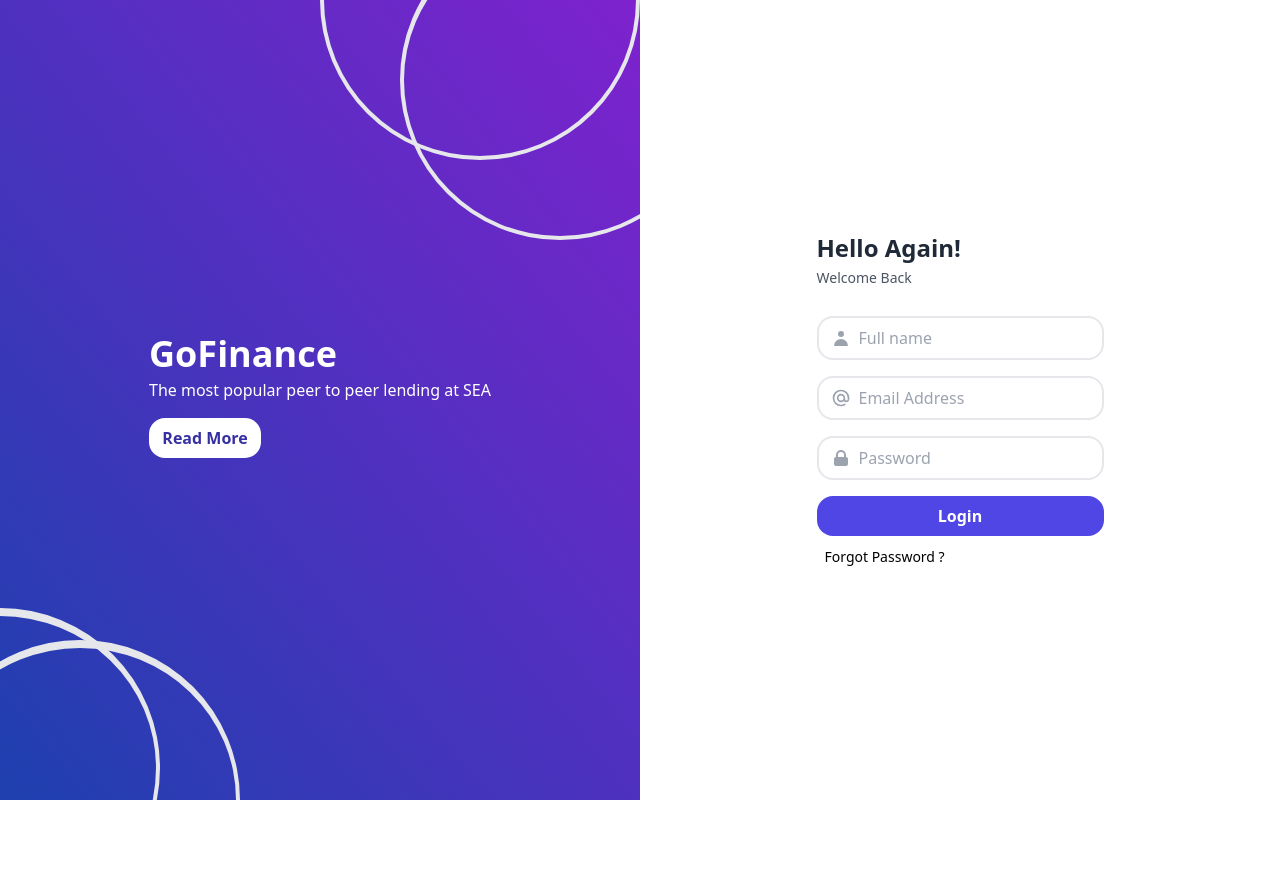
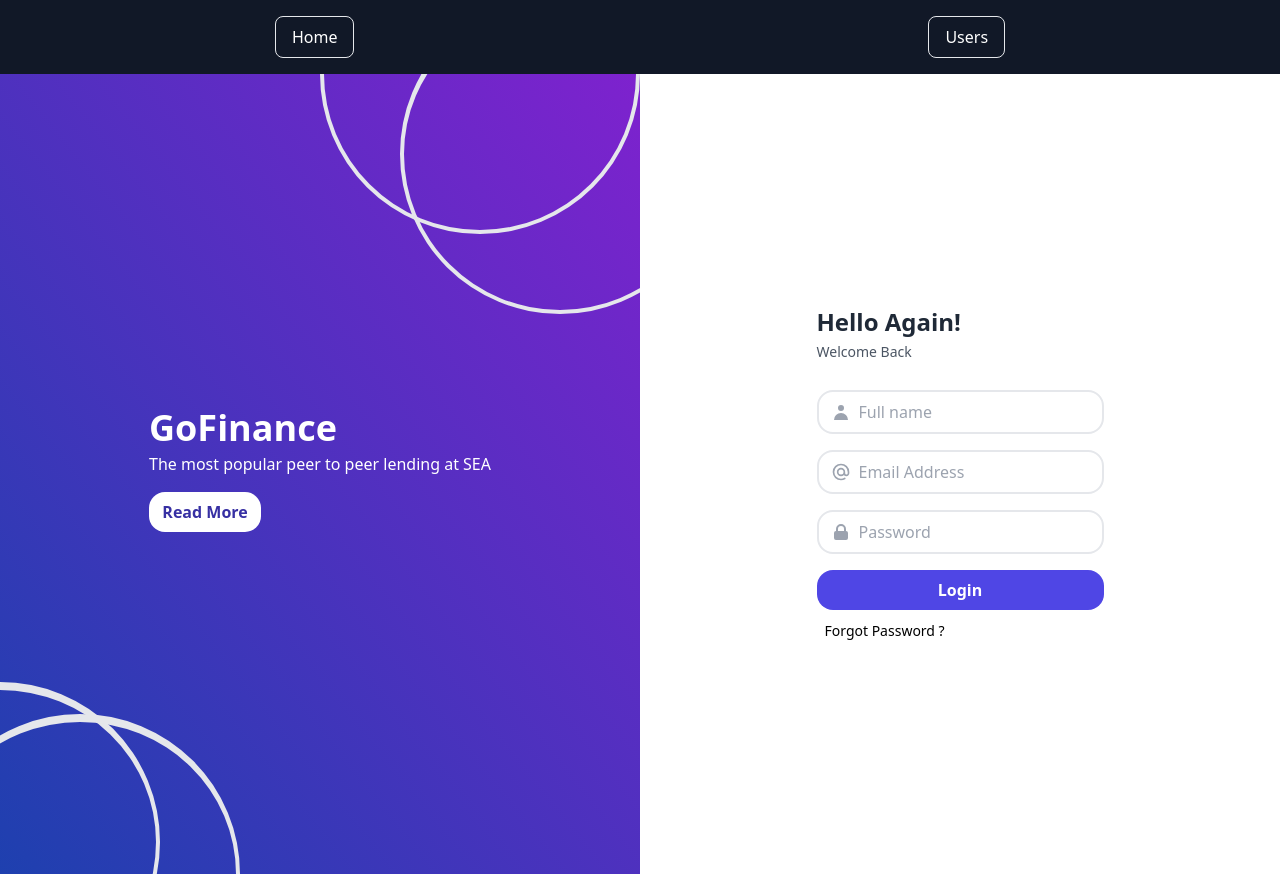
Before and after one commit to Asad9340/Express-Mongodb-Client, a React (Vite) app: page / in a window 1280 px wide. Before the commit the page ends 800 px from the top, so only its background shows below. Built offline with nearby package versions, Linux system fonts and the light colour scheme.

Commit message:
added navbar

```diff
--- /dev/null
+++ b/src/Navbar.jsx
@@ -0,0 +1,16 @@
+import { Link } from "react-router-dom"
+
+function Navbar() {
+  return (
+    <div className="flex gap-6 justify-around bg-gray-900 py-4 text-white">
+      <Link to="/" className="border  px-4 py-2 rounded-lg">
+        Home
+      </Link>
+      <Link to="/users" className="border  px-4 py-2 rounded-lg">
+        Users
+      </Link>
+    </div>
+  );
+}
+
+export default Navbar
--- a/src/Register.jsx
+++ b/src/Register.jsx
@@ -1,3 +1,5 @@
+import Navbar from "./Navbar";
+
 function Register() {
   const handleSubmit = e => {
     e.preventDefault();
@@ -5,7 +7,6 @@ function Register() {
     const email = e.target.email.value;
     const password = e.target.password.value;
     const user = { name, email, password };
-    console.log(user)
     fetch('http://localhost:5000/users', {
       method: 'POST',
       headers: {
@@ -14,13 +15,17 @@ function Register() {
       body: JSON.stringify(user),
     })
       .then(res => res.json())
-      .then(data => console.log(data));
+      .then(data =>console.log(data));
   };
   return (
+    <>
+      <Navbar/>
       <div className="h-screen md:flex">
         <div className="relative overflow-hidden md:flex w-1/2 bg-gradient-to-tr from-blue-800 to-purple-700 i justify-around items-center hidden">
           <div>
-          <h1 className="text-white font-bold text-4xl font-sans">GoFinance</h1>
+            <h1 className="text-white font-bold text-4xl font-sans">
+              GoFinance
+            </h1>
             <p className="text-white mt-1">
               The most popular peer to peer lending at SEA
             </p>
@@ -41,7 +46,9 @@ function Register() {
             <h1 className="text-gray-800 font-bold text-2xl mb-1">
               Hello Again!
             </h1>
-          <p className="text-sm font-normal text-gray-600 mb-7">Welcome Back</p>
+            <p className="text-sm font-normal text-gray-600 mb-7">
+              Welcome Back
+            </p>
             <div className="flex items-center border-2 py-2 px-3 rounded-2xl mb-4">
               <svg
                 xmlns="http://www.w3.org/2000/svg"
@@ -119,6 +126,7 @@ function Register() {
           </form>
         </div>
       </div>
+    </>
   );
 }
 
--- a/src/UpdateUser.jsx
+++ b/src/UpdateUser.jsx
@@ -1,16 +1,34 @@
 import { useLoaderData } from 'react-router-dom';
+import Navbar from './Navbar';
 
 function UpdateUser() {
   const user = useLoaderData();
-  console.log(user);
+  const handleUpdate = (e) => {
+    e.preventDefault();
+    const name = e.target.name.value;
+    const email = e.target.email.value;
+    const updateUser = { name, email }
+    console.log(updateUser);
+    fetch(`http://localhost:5000/users/${user._id}`, {
+      method: 'PUT',
+      headers: {
+        'content-type': 'application/json',
+      },
+      body: JSON.stringify(updateUser),
+    })
+      .then(res => res.json())
+      .then(data => console.log(data));
+  }
   return (
+    <>
+      <Navbar/>
       <div className="w-screen h-screen">
         <div className="flex flex-col justify-center items-center">
           <h2 className="text-4xl font-semibold">Update User</h2>
           <p>ID : {user._id}</p>
         </div>
         <div className=" flex justify-center items-center mt-6">
-        <form className="bg-white w-96">
+          <form onSubmit={handleUpdate} className="bg-white w-96">
             <div className="flex items-center border-2 py-2 px-3 rounded-2xl mb-4">
               <input
                 className="pl-2 outline-none border-none"
@@ -35,11 +53,12 @@ function UpdateUser() {
               type="submit"
               className="block w-full bg-indigo-600 mt-4 py-2 rounded-2xl text-white font-semibold mb-2"
             >
-            Login
+              Update
             </button>
           </form>
         </div>
       </div>
+    </>
   );
 }
 
--- a/src/Users.jsx
+++ b/src/Users.jsx
@@ -1,5 +1,6 @@
 import { useState } from 'react';
 import { Link, useLoaderData } from 'react-router-dom';
+import Navbar from './Navbar';
 
 function Users() {
   const loadedUsers = useLoaderData();
@@ -19,6 +20,8 @@ function Users() {
 
   };
   return (
+    <>
+      <Navbar/>
       <div className="w-screen h-screen">
         <div className="flex flex-col gap-4 justify-center items-center h-full">
           {users.map(user => {
@@ -27,14 +30,15 @@ function Users() {
                 key={user._id}
                 className="py-2 px-6 rounded-lg bg-gray-900 text-white w-96"
               >
-              <p className="text-center text-2xl font-semibold"> {user.name}</p>
+                <p className="text-center text-2xl font-semibold">
+                  {' '}
+                  {user.name}
+                </p>
                 <p className="text-center">{user.email}</p>
                 <p className="text-center">{user._id}</p>
                 <div className=" flex gap-4 items-center justify-center">
                   <Link to={`/update/${user._id}`}>
-                  <button
-                    className="border border-green-500 px-4 py-2 rounded-lg mt-4 hover:bg-green-500 duration-300 active:bg-green-700"
-                  >
+                    <button className="border border-green-500 px-4 py-2 rounded-lg mt-4 hover:bg-green-500 duration-300 active:bg-green-700">
                       Update
                     </button>
                   </Link>
@@ -50,6 +54,7 @@ function Users() {
           })}
         </div>
       </div>
+    </>
   );
 }
 
```
Lines whose indentation alone changed are shown as unchanged.
